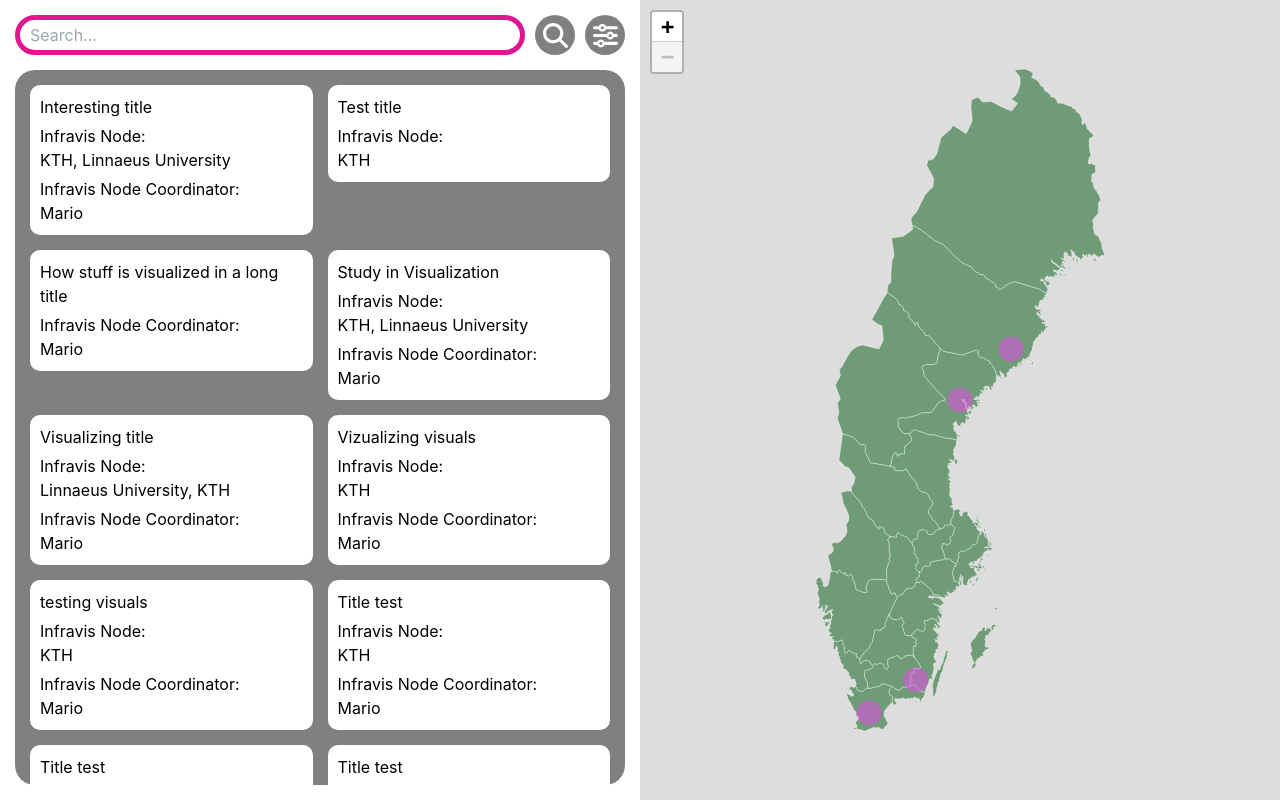
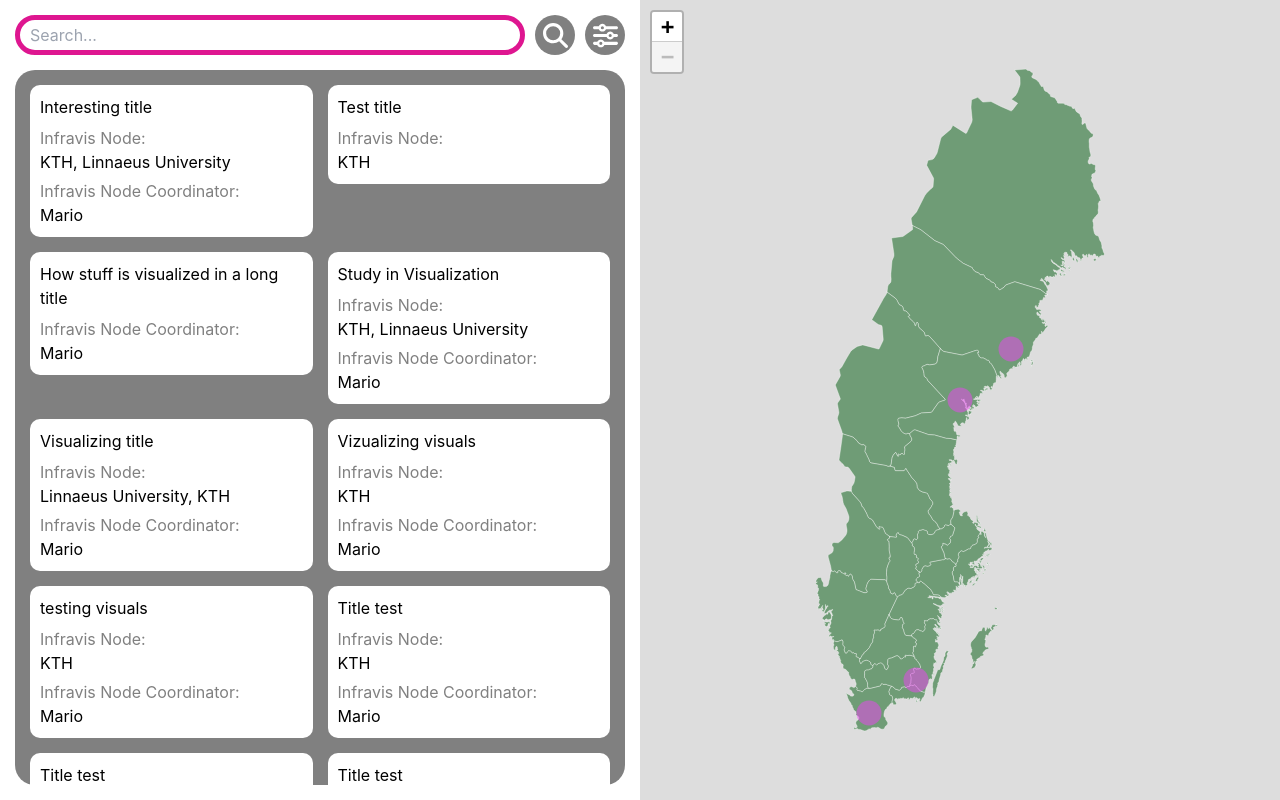
Before and after one commit to Infravis-map/visual-map, a Next.js app: page /test in a window 1280 px wide. Built offline with nearby package versions, Linux system fonts and the light colour scheme.

Commit message:
grey subtitle in Project.js

```diff
--- a/components/Project.js
+++ b/components/Project.js
@@ -15,18 +15,18 @@ export default function Project({title, nodes, coordinator, firstImage}) {
     return (
         <div style={{width:"100%", padding:0}} onClick={() => setShowEdit(!showEdit)}>
             <div style={{padding:10, backgroundColor:"white", borderTopLeftRadius:10, borderTopRightRadius:10, borderBottomLeftRadius:containerBorderRadius, borderBottomRightRadius:containerBorderRadius}}>
-                <h2 style={{margin:0}}>{title}</h2>
+                <h2 style={{margin:0, marginBottom:7}}>{title}</h2>
 
                 {nodes.length >= 1 ?
                     <div>
-                        <h6 style={{margin:0, marginTop:5}}>Infravis Node:</h6>
+                        <h6 style={{margin:0, marginTop:5, color:"grey"}}>Infravis Node:</h6>
                         <p style={{margin:0}}>{nodes.join(", ")}</p>
                     </div>
                 : null}
 
                 {coordinator ?
                     <div>
-                        <h6 style={{margin:0, marginTop:5}}>Infravis Node Coordinator:</h6>
+                        <h6 style={{margin:0, marginTop:5, color:"grey"}}>Infravis Node Coordinator:</h6>
                         <p style={{margin:0}}>{coordinator}</p>
                     </div>
                 : null}
```
